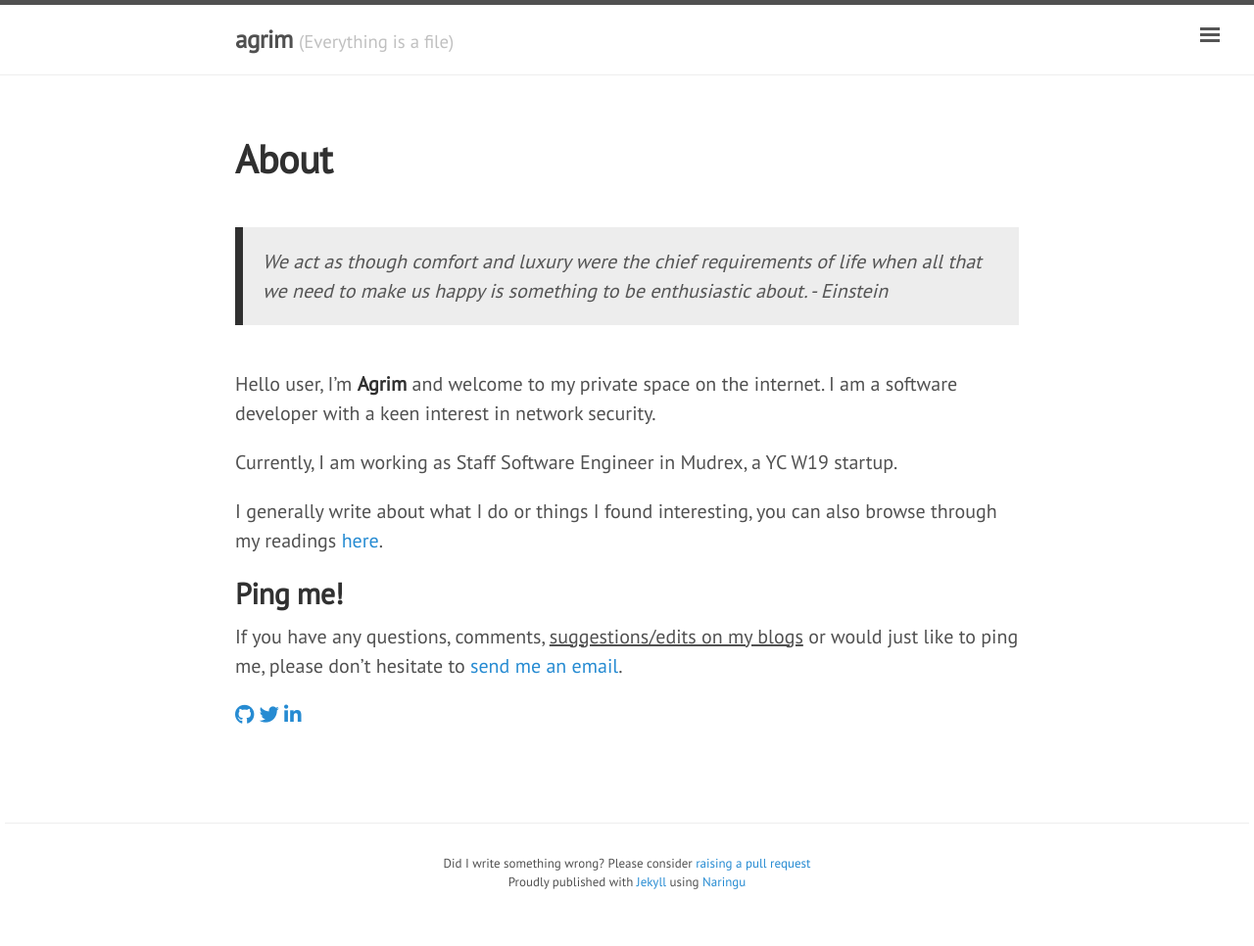
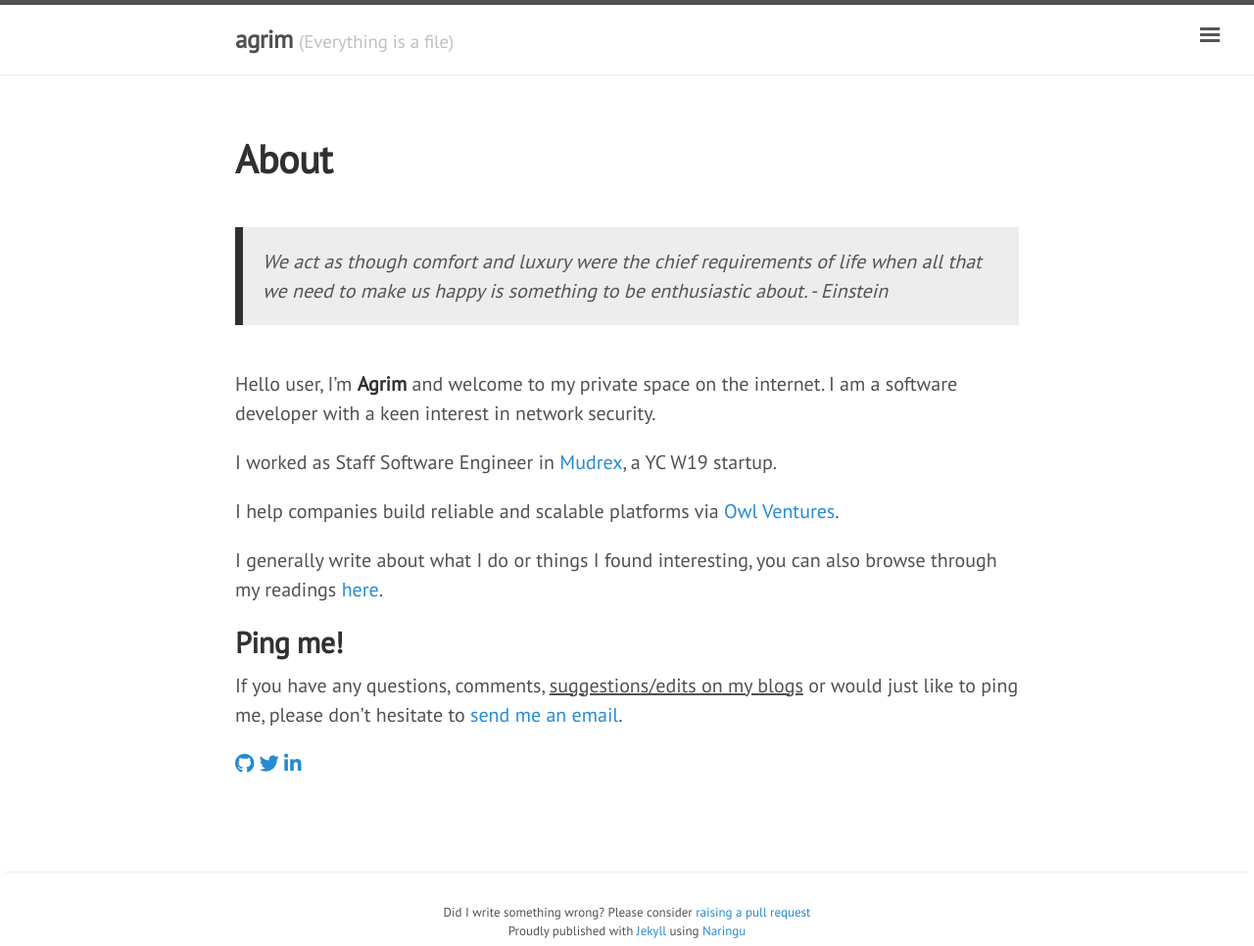
Before and after one commit to agrim123/agrim123.github.io, a Jekyll site: the page built from about/index.md, in a window 1280 px wide. Shown: the whole page at 98% size. Built offline with Jekyll 4.4.1, drawn with Linux system fonts in a browser that asks for light colours; nearby versions of some CDN libraries; before the commit the page ends 916 px from its top, so only the background shows below that.

Commit message:
(about) Update about section

```diff
--- a/about/index.md
+++ b/about/index.md
@@ -8,13 +8,15 @@ layout: page
 
 Hello user, I'm __Agrim__ and welcome to my private space on the internet. I am a software developer with a keen interest in network security.
 
-Currently, I am working as Staff Software Engineer in Mudrex, a YC W19 startup.
+I worked as Staff Software Engineer in <a href="https://mudrex.com" target="_blank">Mudrex</a>, a YC W19 startup.
+
+I help companies build reliable and scalable platforms via <a href="https://owlventures.in" target="_blank">Owl Ventures</a>.
 
 I generally write about what I do or things I found interesting, you can also browse through my readings [here](https://github.com/agrim123/reading-material).
 
 ## Ping me!
 
-If you have any questions, comments, <u>suggestions/edits on my blogs</u> or would just like to ping me, please don't hesitate to [send me an email](mailto:agrimmittal@protonmail.com).
+If you have any questions, comments, <u>suggestions/edits on my blogs</u> or would just like to ping me, please don't hesitate to [send me an email](mailto:agrimmittal@pm.me).
 
 <a href="https://github.com/agrim123"><i class="fab fa-github"></i></a>
 <a href="https://twitter.com/agrimittal"><i class="fab fa-twitter"></i></a>
```
Also changed, not shown: other parts of about/index.md (+1 -1 lines).
